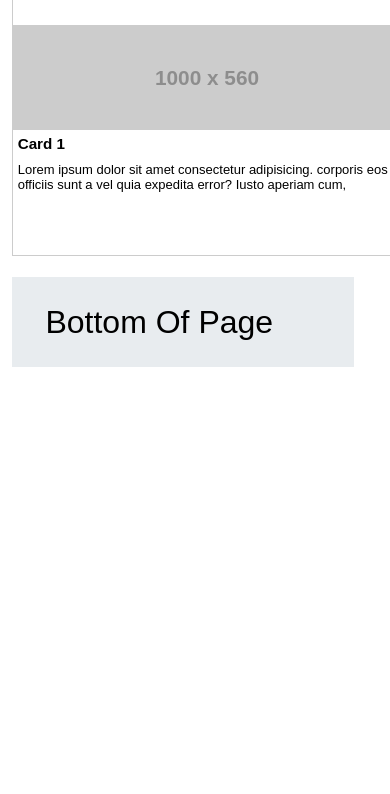
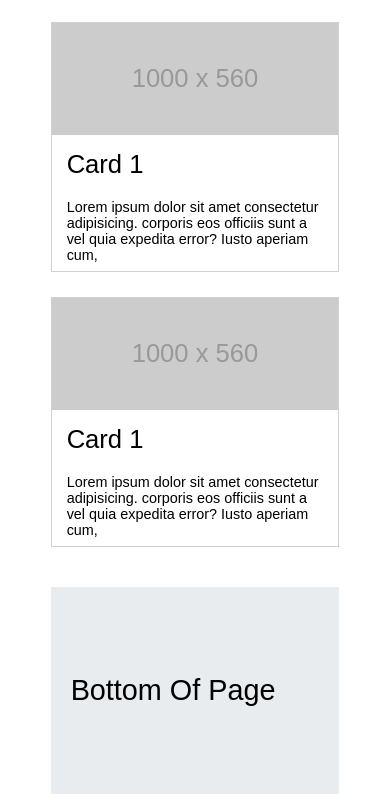
Before and after one commit to Tariq-Bawany/Smash-Code-Intership, a plain HTML site: page CSS Task-1/index.html in a window 390 px wide. Shown: the part 775-1569 px from the top of the page. Before the commit the page ends 1142 px from the top, so only its background shows below. Drawn offline with Linux system fonts and the light colour scheme.

Commit message:
Update style.css

```diff
--- a/CSS Task-1/style.css
+++ b/CSS Task-1/style.css
@@ -1,122 +1,117 @@
-* {
+*{
     margin: 0;
     padding: 0;
     box-sizing: border-box;
+    font-family: "Arial";
 }
-
-html,
-body {
+html,body{
+    height: 100vh;
+    width: 100vw;
+}
+#main{
     height: 100%;
     width: 100%;
-    font-family: Arial;
+    padding: 0 9vh;
 }
+#center{
+    padding: 40px 0;
+    display: grid;
+    grid-template-columns: repeat(4,1fr);
+    column-gap: 25px;
+    row-gap: 25px;
 
-#main {
-    height: 100%;
-    width: 100%;
-    /* background-color: lightblue; */
-    padding: 0 4.5vw;
-    font-size: 16px;
 }
+.center-card{
+    border: 1px solid #d1d1d1;
+    height: 350px;
 
-#top {
-    height: calc((100% - 352px - 5vmax) / 2);
-    width: calc(100% - 24px);
+}
+.card-top{
+    height: 45%;
+    background-color: #CCCCCC;
+    display: flex;
+    align-items: center;
+    justify-content: center;
+    color: #97999A;
+}
+.card-top h2{
+    font-size: 1.6rem;
+    font-weight: 500;
+}
+.card-bottom{
+    height: 55%;
+    padding: 15px;
+}
+.card-bottom h3{
+    font-size: 1.6rem;
+    font-weight: 500;
+    margin-bottom: 20px;
+}
+.card-bottom p{
+    font-size: 1rem;
+}
+.bgColor{
     background-color: #E8ECEF;
     display: flex;
     align-items: center;
-    padding: 4vmax;
+    padding-left: 50px;
+    height: calc((100vh - 430px)/2);
 }
-h1{
-    font-size: 40px;
-    /* font-size: 2rem; */
+.bgColor h1{
+    font-size: 2.5rem;
     font-weight: 500;
 }
-#center {
-    padding: 2.5vmax 0;
-    width: calc(100% + 24px);
 
-}
-
-.center-card {
-    border: 1px solid rgba(0, 0, 0,0.2);
-    height: 350px;
-
-    &:first-child {
-        padding-left: -12px !important;
+@media (max-width:1094px) {
+    #center{
+        grid-template-columns: repeat(3,1fr);
+    }
+    .bgColor{
+        height: calc((100vh 480px)/2);
     }
 }
+@media (max-width:992px) {
+    .bgColor{
+        height: calc((100vh 530px)/2);
 
-.card-top {
-    background-color: #CCCCCC;
-    height: 45%;
-    display: flex;
-    align-items: center;
-    justify-content: center;
-}
-
-.card-top h2 {
-    font-size: 1.6em;
-    opacity: .3;
-}
-
-.card-bottom {
-    height: 55%;
-    display: flex;
-    gap: 10px;
-    flex-direction: column;
-    padding: 15px 15px;
-}
-#bottom {
-    height: calc((100% - 352px - 5vmax) / 2);
-    width: calc(100% - 24px);
-    background-color: #E8ECEF;
-    display: flex;
-    align-items: center;
-    padding: 4vmax;
-}
-
-
-
-@media (min-width:768px) and (max-width:1023px) {
-    #main{
-        font-size: 15px;
-    }
-    #top{
-        height: 120px;
-    }
-    h1{
-        font-size: 2rem;
-    }
-    .center-card {
-        height:300px ;
-    }
-.card-bottom {
-    padding: 10px 10px;
-}
-    #bottom{
-        height: 120px;
     }
 }
-@media (max-width:767px) {
-    #main {
-        font-size: 13px;
-        padding: 0 3vw;
+@media (max-width:768px) {
+    #main{
+        padding: 0 7vh;
     }
+    .bgColor{
+        height: calc((100vh 580px)/2);
 
-    #top {
-        height: 90px;
     }
-    h1{
-        font-size: 2rem;
+    #center{
+        grid-template-columns: repeat(2,1fr);
     }
-    .center-card {
-        height:230px ;
+    .center-card{
+        height: 300px;
     }
-    .card-bottom {
-        padding: 5px 5px;
-    }
-    #bottom {
-        height: 90px;
+    .card-bottom p{
+        font-size: .9rem;
     }
 }
+@media (max-width:576px) {
+    #main{
+        padding: 0 6vh;
+    }
+    .bgColor{
+        padding: 0 20px;
+    }
+    .bgColor h1{
+        font-size: 1.8rem;
+        height: calc((100vh 530px)/2);
+
+    }
+    #center{
+        grid-template-columns: repeat(1,1fr);
+    }
+    .center-card{
+        min-height: 250px;
+        height: auto;
+        overflow: scroll;
+    }
+}
```
